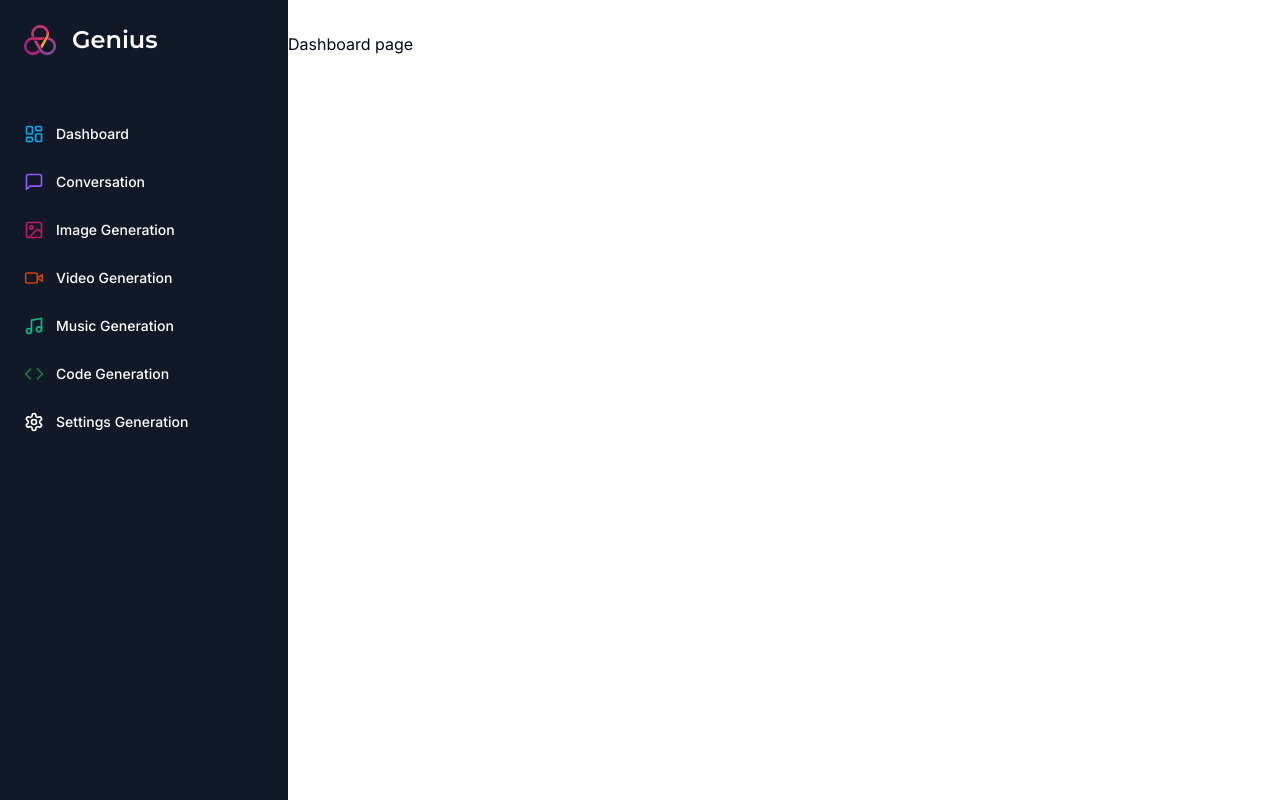
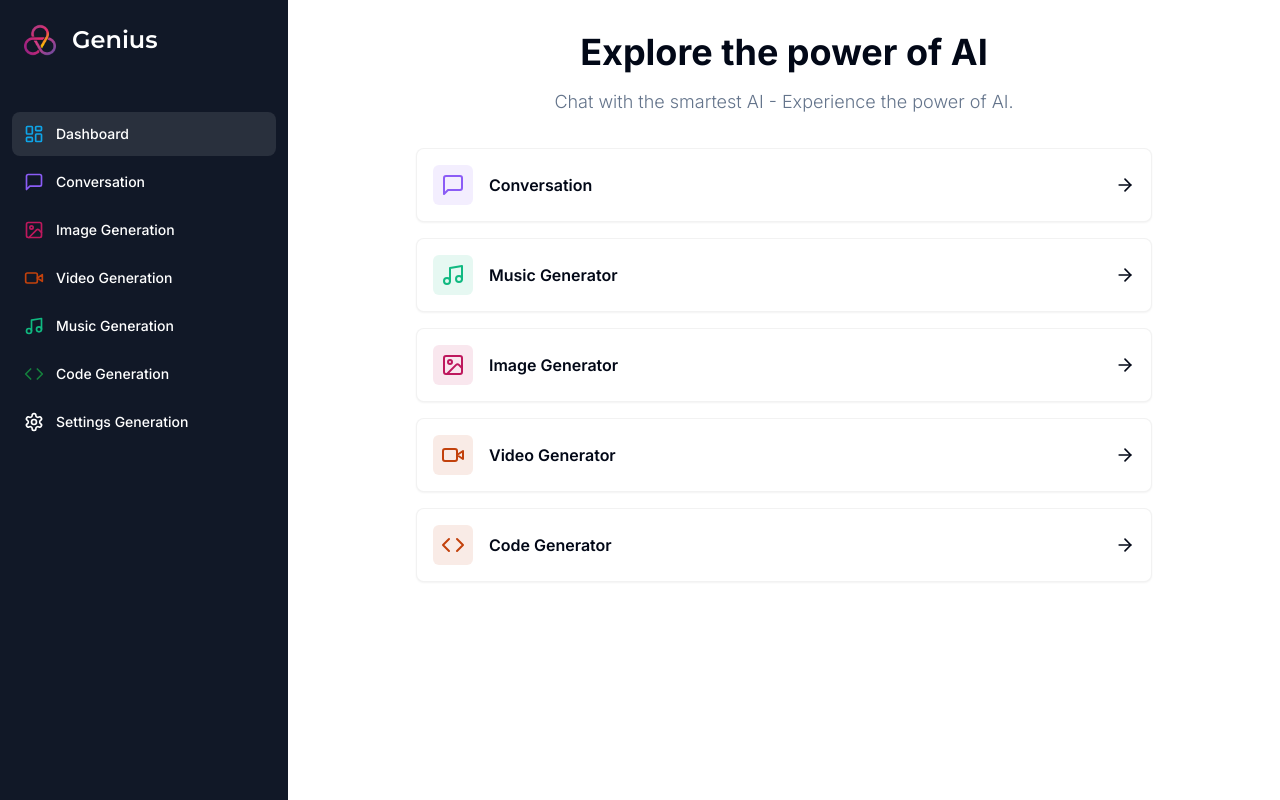
Before and after one commit to crash2410/ai_chat, a Next.js app: page /dashboard in a window 1280 px wide. Built offline with nearby package versions, Linux system fonts and the light colour scheme.

Commit message:
Добавление и настройка страницы панели мониторинга - DashboardPage

```diff
--- a/app/(dashboard)/(routes)/dashboard/page.tsx
+++ b/app/(dashboard)/(routes)/dashboard/page.tsx
@@ -1,7 +1,85 @@
+"use client"
+
+import {ArrowRight, Code, ImageIcon, MessageSquare, Music, Video} from "lucide-react";
+import {Card} from "@/components/ui/card";
+import {cn} from "@/lib/utils";
+import {useRouter} from "next/navigation";
+
+const tools = [
+    {
+        label: "Conversation",
+        icon: MessageSquare,
+        color: "text-violet-500",
+        bgColor: "bg-violet-500/10",
+        href: "/conversation",
+    },
+    {
+        label: "Music Generator",
+        icon: Music,
+        color: "text-emerald-500",
+        bgColor: "bg-emerald-500/10",
+        href: "/music",
+    },
+    {
+        label: "Image Generator",
+        icon: ImageIcon,
+        color: "text-pink-700",
+        bgColor: "bg-pink-700/10",
+        href: "/image",
+    },
+    {
+        label: "Video Generator",
+        icon: Video,
+        color: "text-orange-700",
+        bgColor: "bg-orange-700/10",
+        href: "/video",
+    },
+    {
+        label: "Code Generator",
+        icon: Code,
+        color: "text-orange-700",
+        bgColor: "bg-orange-700/10",
+        href: "/code",
+    }
+]
 const DashboardPage = () => {
+    const router = useRouter();
+
     return (
        <div>
-           <p>Dashboard page</p>
+           <div className="mb-8 space-y-4">
+               <h2 className="text-2xl md:text-4xl font-bold text-center">
+                   Explore the power of AI
+               </h2>
+               <p className="text-muted-foreground font-light text-sm md:text-lg text-center">
+                   Chat with the smartest AI - Experience the power of AI.
+               </p>
+           </div>
+           <div className="px-4 md:px-20 lg:px-32 space-y-4">
+               {
+                   tools.map((tools) => {
+                       return (
+                           <Card
+                               onClick={() => router.push(tools.href)}
+                               key={tools.href}
+                               className="p-4 border-black/5 flex items-center justify-between hover:shadow-md transition cursor-pointer"
+
+                           >
+                               <div className="flex items-center gap-x-4">
+                                   <div className={cn("p-2 w-fit rounded-md", tools, tools.bgColor)}>
+                                       <tools.icon className={cn("w-6 h-6", tools, tools.color)}/>
+                                   </div>
+                                   <div className="font-semibold">
+                                       {tools.label}
+                                   </div>
+                               </div>
+                               <ArrowRight className="w-5 h-5"/>
+                           </Card>
+                       )
+
+                   })
+               }
+           </div>
        </div>
 
     )
--- a/components/mobile-sidebar.tsx
+++ b/components/mobile-sidebar.tsx
@@ -4,8 +4,19 @@
 import {Menu} from "lucide-react";
 import {Sheet, SheetContent, SheetTrigger} from "@/components/ui/sheet";
 import Sidebar from "@/components/sidebar";
+import React, {useEffect, useState} from "react";
 
 const MobileSidebar = () => {
+    const [isMounted, setIsMounted] = useState(false);
+
+    useEffect(() => {
+        setIsMounted(true);
+    }, [])
+
+    if (!isMounted) {
+        return null;
+    }
+
     return (
         <Sheet>
             <SheetTrigger>
--- a/components/sidebar.tsx
+++ b/components/sidebar.tsx
@@ -6,6 +6,7 @@
 
 import {cn} from "@/lib/utils";
 import {Settings, Code, Music, ImageIcon, VideoIcon, LayoutDashboard, MessageSquare} from "lucide-react";
+import {usePathname} from "next/navigation";
 
 const montserrat = Montserrat({subsets: ["latin"], weight: "600"});
 
@@ -54,6 +55,8 @@
 ]
 
 const Sidebar = () => {
+    const pathname = usePathname();
+
     return (
         <div className="space-y-4 py-4 flex flex-col h-full bg-[#111827] text-white">
             <div className="px-3 py-2 flex-1">
@@ -78,7 +81,8 @@
                             <Link
                                 key={route.href}
                                 href={route.href}
-                                className="text-sm group flex p-3 w-full justify-start font-medium cursor-pointer hover:text-white hover:bg-white/10 rounded-lg transition"
+                                className={cn("text-sm group flex p-3 w-full justify-start font-medium cursor-pointer hover:text-white hover:bg-white/10 rounded-lg transition",
+                                    pathname === route.href ? "text-white bg-white/10" : "")}
                             >
                                 <div className="flex items-center flex-1">
                                     <route.icon className={cn(route.color, "w-5 h-5 mr-3")}/>
--- /dev/null
+++ b/components/ui/card.tsx
@@ -0,0 +1,79 @@
+import * as React from "react"
+
+import { cn } from "@/lib/utils"
+
+const Card = React.forwardRef<
+  HTMLDivElement,
+  React.HTMLAttributes<HTMLDivElement>
+>(({ className, ...props }, ref) => (
+  <div
+    ref={ref}
+    className={cn(
+      "rounded-lg border bg-card text-card-foreground shadow-sm",
+      className
+    )}
+    {...props}
+  />
+))
+Card.displayName = "Card"
+
+const CardHeader = React.forwardRef<
+  HTMLDivElement,
+  React.HTMLAttributes<HTMLDivElement>
+>(({ className, ...props }, ref) => (
+  <div
+    ref={ref}
+    className={cn("flex flex-col space-y-1.5 p-6", className)}
+    {...props}
+  />
+))
+CardHeader.displayName = "CardHeader"
+
+const CardTitle = React.forwardRef<
+  HTMLParagraphElement,
+  React.HTMLAttributes<HTMLHeadingElement>
+>(({ className, ...props }, ref) => (
+  <h3
+    ref={ref}
+    className={cn(
+      "text-2xl font-semibold leading-none tracking-tight",
+      className
+    )}
+    {...props}
+  />
+))
+CardTitle.displayName = "CardTitle"
+
+const CardDescription = React.forwardRef<
+  HTMLParagraphElement,
+  React.HTMLAttributes<HTMLParagraphElement>
+>(({ className, ...props }, ref) => (
+  <p
+    ref={ref}
+    className={cn("text-sm text-muted-foreground", className)}
+    {...props}
+  />
+))
+CardDescription.displayName = "CardDescription"
+
+const CardContent = React.forwardRef<
+  HTMLDivElement,
+  React.HTMLAttributes<HTMLDivElement>
+>(({ className, ...props }, ref) => (
+  <div ref={ref} className={cn("p-6 pt-0", className)} {...props} />
+))
+CardContent.displayName = "CardContent"
+
+const CardFooter = React.forwardRef<
+  HTMLDivElement,
+  React.HTMLAttributes<HTMLDivElement>
+>(({ className, ...props }, ref) => (
+  <div
+    ref={ref}
+    className={cn("flex items-center p-6 pt-0", className)}
+    {...props}
+  />
+))
+CardFooter.displayName = "CardFooter"
+
+export { Card, CardHeader, CardFooter, CardTitle, CardDescription, CardContent }
```
